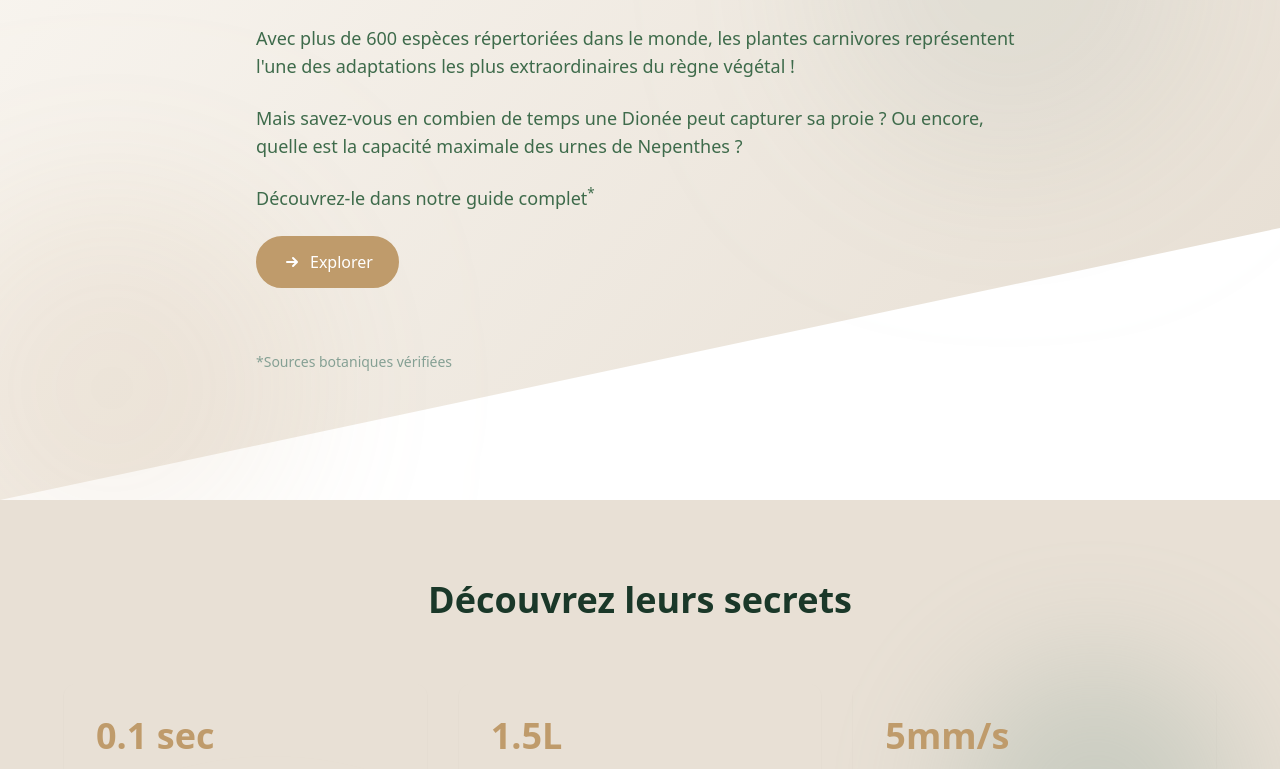
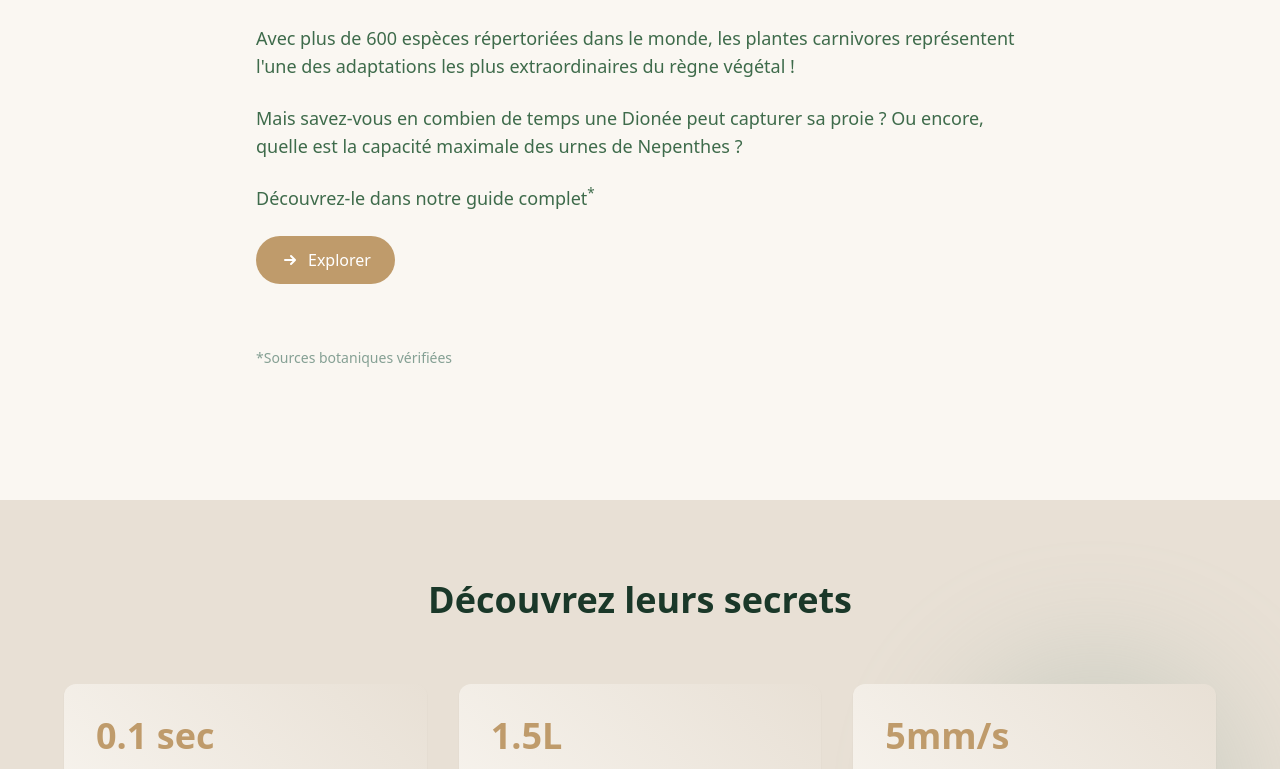
Before and after one commit to wldlsmttn/carnivores, a plain HTML site: page exemple.html in a window 1280 px wide. Shown: the part 300-1069 px from the top of the page. Drawn offline with Linux system fonts and the light colour scheme.

Commit message:
Add page exemple

```diff
--- a/exemple.html
+++ b/exemple.html
@@ -14,76 +14,55 @@
             opacity: 0.1;
         }
 
+        .stat-card {
+            background: linear-gradient(45deg, #FAF7F2 0%, #E8E0D5 100%);
+            transition: all 0.3s ease;
+        }
+
+        .stat-card:hover {
+            transform: translateY(-5px);
+            box-shadow: 0 10px 20px rgba(26, 56, 41, 0.1);
+        }
+
         .bg-pattern {
             background: linear-gradient(135deg, #FAF7F2 0%, #E8E0D5 100%);
-            transform: skewY(-12deg);
-            transform-origin: 0;
+            background-size: 400% 400%;
+            animation: gradient 15s ease infinite;
         }
 
-        .button-explore {
-            position: relative;
-            overflow: hidden;
-            transition: all 0.3s ease;
-            border: 2px solid #BF9B6B;
+        @keyframes gradient {
+            0% { background-position: 0% 50%; }
+            50% { background-position: 100% 50%; }
+            100% { background-position: 0% 50%; }
         }
 
-        .button-explore::before {
-            content: '';
-            position: absolute;
-            top: 0;
-            left: -100%;
-            width: 100%;
-            height: 100%;
-            background: linear-gradient(
-                120deg,
-                transparent,
-                rgba(255, 255, 255, 0.2),
-                transparent
-            );
-            transition: 0.5s;
-        }
-
-        .button-explore:hover {
-            transform: translateY(-3px);
-            background-color: #1A3829 !important;
-            box-shadow: 0 5px 15px rgba(191, 155, 107, 0.3);
-        }
-
-        .button-explore:hover::before {
-            left: 100%;
-        }
-
-        .decorative-circle {
-            position: absolute;
-            border-radius: 50%;
-            pointer-events: none;
-            mix-blend-mode: multiply;
+        .accent-border {
+            border: 2px solid #BF9B6B;
         }
     </style>
 </head>
-<body class="bg-white">
+<body style="background-color: #FAF7F2">
     <!-- Première partie -->
     <div class="relative min-h-screen overflow-hidden">
         <!-- Fond décoratif avec motifs -->
-        <div class="absolute inset-0">
-            <div class="absolute inset-0 bg-pattern"></div>
+        <div class="absolute top-0 left-0 w-full h-full bg-gradient-dots"></div>
+        <div class="absolute top-0 left-0 w-full h-full">
+            <div class="absolute top-0 left-0 w-2/3 h-full bg-pattern transform -rotate-12 origin-top-left"></div>
         </div>
 
-        <!-- Cercles décoratifs -->
-        <div class="decorative-circle top-20 right-20 w-96 h-96"
-             style="background-color: #85A094; filter: blur(80px); opacity: 0.1;"></div>
-        <div class="decorative-circle -bottom-20 -left-20 w-96 h-96"
-             style="background-color: #BF9B6B; filter: blur(80px); opacity: 0.1;"></div>
+        <!-- Points décoratifs -->
+        <div class="absolute top-20 right-20 w-32 h-32 rounded-full blur-3xl opacity-30" style="background-color: #85A094"></div>
+        <div class="absolute bottom-20 left-20 w-40 h-40 rounded-full blur-3xl opacity-20" style="background-color: #E8E0D5"></div>
 
         <!-- Contenu principal -->
         <div class="relative container mx-auto px-4 py-8">
             <!-- Logo -->
             <div class="absolute top-4 right-4">
-                <img src="/images/racyna.svg" alt="Logo Botanica" class="h-12">
+                <img src="images/racyna.svg" alt="Logo Botanica" class="h-12">
             </div>
 
             <!-- Contenu central -->
-            <div class="max-w-3xl mx-auto mt-32 relative">
+            <div class="max-w-3xl mx-auto mt-32">
                 <h1 class="text-5xl md:text-6xl font-bold mb-2" style="color: #1A3829">
                     Plantes Carnivores
                 </h1>
@@ -107,9 +86,9 @@
                     <!-- Bouton Explorer -->
                     <div class="mt-8">
                         <a href="#details"
-                           class="button-explore inline-flex items-center justify-center px-6 py-3 text-white rounded-full"
-                           style="background-color: #BF9B6B">
-                            <span class="icon mr-2">
+                           class="inline-flex items-center justify-center px-6 py-3 text-white rounded-full transition-all duration-300 hover:shadow-lg"
+                           style="background-color: #BF9B6B; hover:background-color: #1A3829">
+                            <span class="mr-2">
                                 <svg xmlns="http://www.w3.org/2000/svg" class="h-5 w-5" viewBox="0 0 20 20" fill="currentColor">
                                     <path fill-rule="evenodd" d="M10.293 5.293a1 1 0 011.414 0l4 4a1 1 0 010 1.414l-4 4a1 1 0 01-1.414-1.414L12.586 11H5a1 1 0 110-2h7.586l-2.293-2.293a1 1 0 010-1.414z" clip-rule="evenodd" />
                                 </svg>
```
